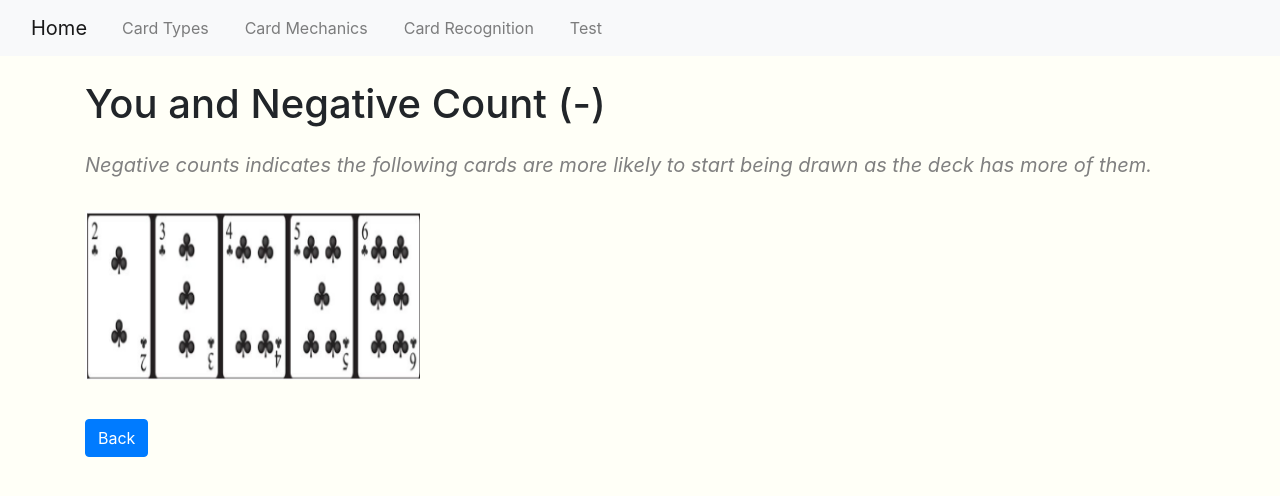
After one commit to paeb37/ui-design, a Flask app: page /mechanic/1 in a window 1280 px wide. The commit adds this page. Shown: the top 496 px of the page. Run offline with Flask 3, Linux system fonts and the light colour scheme; some libraries are stand-ins or nearby versions.

Commit message:
Mechanics Lesson Learning Content  Complete

```diff
--- a/server.py
+++ b/server.py
@@ -316,6 +316,46 @@ def example(id):
 
     return render_template('examples.html', item=item, itemActor=itemActor, itemGenre=itemGenre, number=number)
 
+@app.route('/mechanic/<int:id>', methods=['GET']) # GET request because just requesting info from server
+def mechanic(id):
+    item = None
+    number = 0
+
+    print(data)
+
+    for drama in data:
+        if drama['id'] == int(id): # str by default
+            item = drama
+            break
+
+    # matching item by actor
+    itemActor = None
+    itemGenre = None
+
+    if item: # item exists
+        actors = item['actors']
+        genres = item['genres']
+
+        for actor in actors: # for each actor in this particular kdrama
+            for drama in data: # check if existing match in data
+                if drama['id'] != int(id):
+                    for actor2 in drama['actors']: # (BUT CANNOT BE THE SAME ITEM)
+                        if actor.lower() == actor2.lower():
+                            itemActor = drama
+                            break
+
+        for genre in genres: # for each actor in this particular kdrama
+            for drama in data: # check if existing match in data
+                if drama['id'] != int(id) and genre in drama['genres']: # (BUT CANNOT BE THE SAME ITEM)
+                    itemGenre = drama
+                    break
+
+    # print(item)
+    # print(item)
+    number = id
+
+    return render_template('mechanics.html', item=item, itemActor=itemActor, itemGenre=itemGenre, number=number)
+
 '''
 Access the add a new kdrama page OR add a new kdrama
 '''
--- a/static/main.css
+++ b/static/main.css
@@ -142,3 +142,7 @@ body {
 .mechanics-example {
     margin-left: 0px;
 }
+.mech-alt-size {
+    height: 170px;
+    width: auto;
+}
--- /dev/null
+++ b/templates/mechanics.html
@@ -0,0 +1,84 @@
+{% extends "layout.html" %}
+
+{% block content %}
+
+<!-- To show a particular kdrama -->
+<script>
+    function goToEditPage(id) {
+        window.location.href = `/edit/${id}`;
+    }
+</script>
+
+<br>
+<!-- Content for the first column -->
+{% if number == 1 %}
+<h1>
+    You and Negative Count (-)
+</h1>
+{% elif number == 2 %}
+<h1>
+    You and Neutral Count (0)
+</h1>
+{% else %}
+<h1>
+    You and Positive Count (+)
+</h1>
+{% endif %}
+
+<br>
+{% if number == 1 %}
+<div>
+    <span class="intro">
+        <i>Negative counts indicates the following cards are more likely to start being drawn as the deck has more of them.</i>
+    </span>
+</div>
+{% elif number == 2 %}
+<div>
+    <span class="intro">
+        <i>Neutral counts indicates the deck is balanced and that any of the following cards are equally as likely to be drawn.</i>
+    </span>
+</div>
+{% else %}
+<div>
+    <span class="intro">
+        <i>Positive counts indicates the following cards are more likely to start being drawn as the deck has more of them.</i>
+    </span>
+</div>
+{% endif %}
+
+{% if number == 1 %}
+<div class="row lesson-intro"> <!-- Top row -->
+    <div class="col-md-12">
+        <img src="{{ url_for('static', filename='2to6.png') }}" alt="Logo" class="mech-alt-size type-overview mechanics-example">
+    </div>
+</div>
+{% elif number == 2 %}
+<div class="row lesson-intro"> <!-- Top row -->
+    <div class="col-md-12">
+        <img src="{{ url_for('static', filename='All.png') }}" alt="Logo" class="mech-alt-size type-overview mechanics-example">
+    </div>
+</div>
+{% else %}
+<div class="row lesson-intro"> <!-- Top row -->
+    <div class="col-md-12">
+        <img src="{{ url_for('static', filename='10toA.png') }}" alt="Logo" class="mech-alt-size">
+    </div>
+</div>
+{% endif %}
+
+<br>
+{% if number == 1 %}
+<div class="row type-bottom"> <!-- Top row -->
+    <div class="col-md-4"><a href="/learn/2" class="btn btn-primary mt-auto">Back</a></div>
+</div>
+{% elif number == 2 %}
+<div class="row type-bottom"> <!-- Top row -->
+    <div class="col-md-4"><a href="/learn/2" class="btn btn-primary mt-auto">Back</a></div>
+</div>
+{% else %}
+<div class="row type-bottom"> <!-- Top row -->
+    <div class="col-md-4"><a href="/learn/2" class="btn btn-primary mt-auto">Back</a></div>
+</div>
+{% endif %}
+
+{% endblock %}
```
Also changed, not shown: templates/kdrama.html (+9 -3 lines), static/2to6.png (added).
